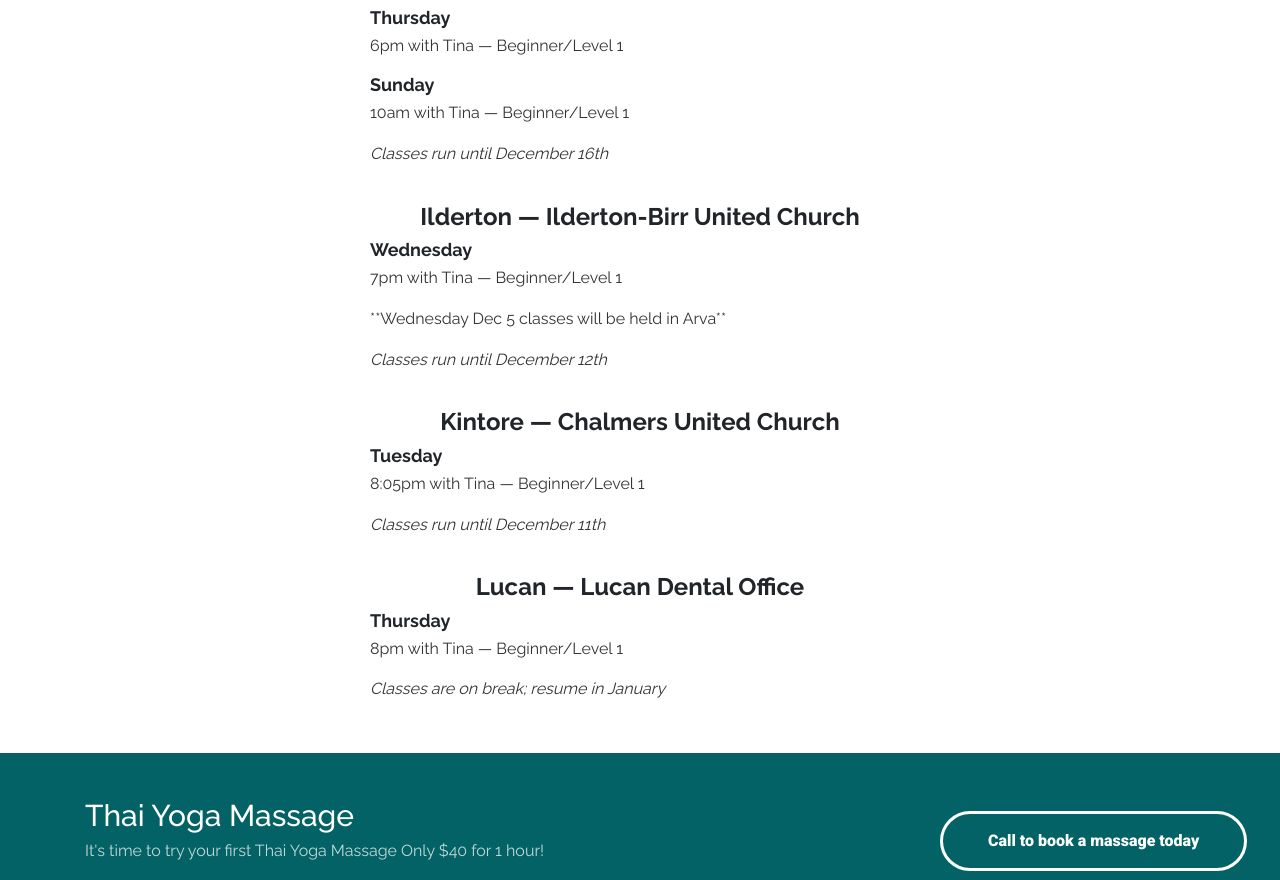
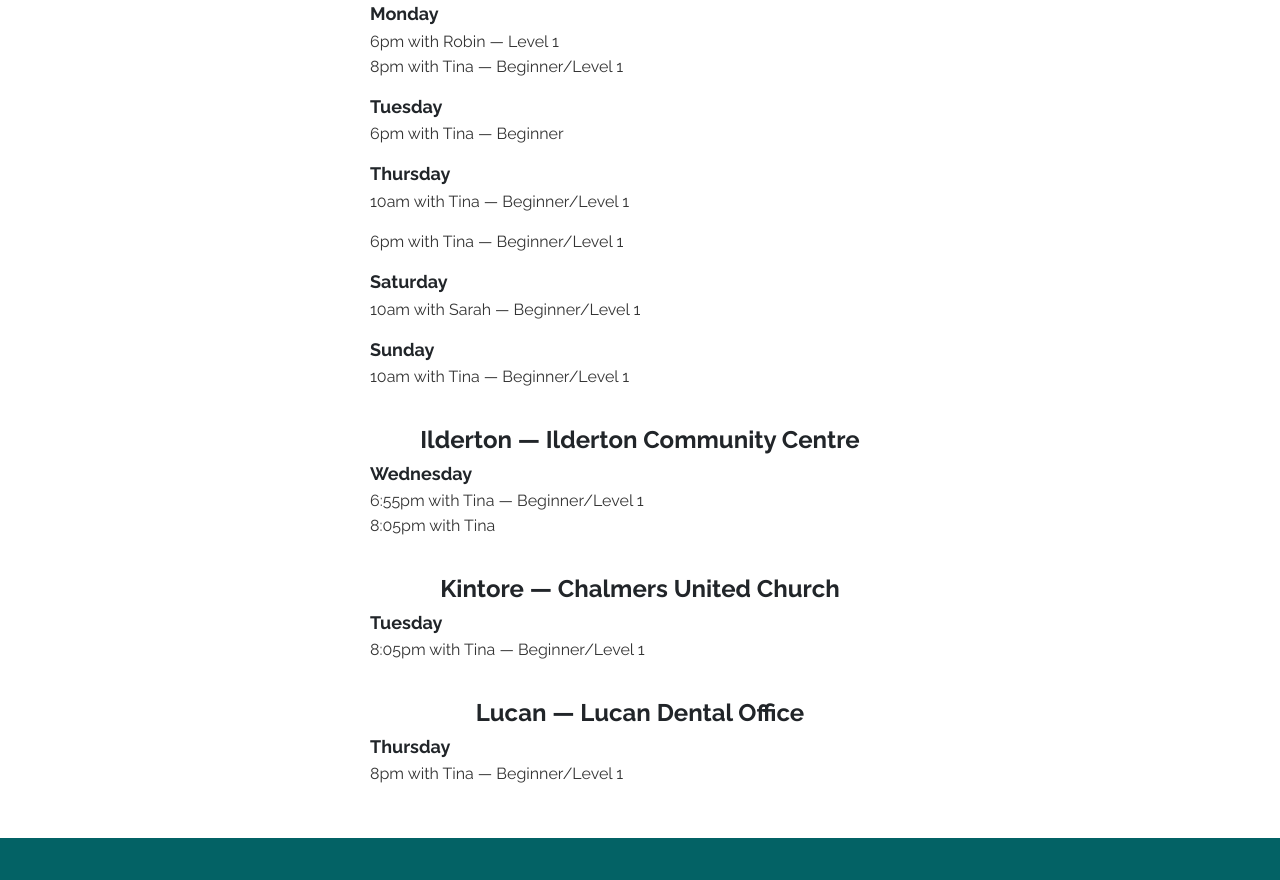
Before and after one commit to arawak/upwarddog-ca, a plain HTML site: page index.html in a window 1280 px wide. Shown: the part 2119-2999 px from the top of the page. Drawn offline with Linux system fonts and the light colour scheme.

Commit message:
updates from email blast

```diff
--- a/index.html
+++ b/index.html
@@ -109,6 +109,15 @@ Our Yoga classes are available just north of London Ontario. Classes are fun and
 help you to feel better, improve flexibility, create strength and manage stress. The
 teachers are supportive and all are welcome!
       </p>
+<p>
+Please join us for $5 classes </br>
+Fri Jan 4th - 5:30pm </br>
+Sat Jan 5th - 1pm &amp; 2:30pm </br>
+Sun Jan 6th - 10am &amp; 11:30am </br>
+</p>
+<p>
+<b>Regular classes will resume Monday, January 7th</b>
+</p>
       <p>
       Follow <a href="https://www.facebook.com/upwarddog.ca/">us on Facebook</a> or <a href="mailto:yoga@upwarddog.ca">email us</a> for information on workshops, special promotions and more.
       </p>
@@ -165,10 +174,12 @@ teachers are supportive and all are welcome!
             <h4>Tuesday</h4>
             <p>6pm with Tina &mdash; Beginner<br/>
             <h4>Thursday</h4>
-            <p>6pm with Tina &mdash; Beginner/Level 1<br/>
+            <p>10am with Tina &mdash; Beginner/Level 1<br/>
+            <p>6pm with Tina &mdash; Beginner/Level 1</p>
+            <h4>Saturday</h4>
+            <p>10am with Sarah &mdash; Beginner/Level 1</p>
             <h4>Sunday</h4>
             <p>10am with Tina &mdash; Beginner/Level 1</p>
-            <p class="font-italic">Classes run until December 16th</p>
         </div>
         <div class="col-3">
           <img alt="" src="img/none.jpg">
@@ -179,11 +190,11 @@ teachers are supportive and all are welcome!
         <div class="col-3">
         </div>
         <div class="col-6">
-          <h3 class="text-center compact">Ilderton &mdash; Ilderton-Birr United Church</h3>
+          <h3 class="text-center compact">Ilderton &mdash; Ilderton Community Centre</h3>
             <h4>Wednesday</h4>
-            <p>7pm with Tina &mdash; Beginner/Level 1</p>
-            <p>**Wednesday Dec 5 classes will be held in Arva**</p>
-            <p class="font-italic">Classes run until December 12th</p>
+            <p>6:55pm with Tina &mdash; Beginner/Level 1<br />
+8:05pm with Tina
+            </p>
         </div>
         <div class="col-3">
           <img alt="" src="img/none.jpg">
@@ -197,7 +208,6 @@ teachers are supportive and all are welcome!
           <h3 class="text-center compact">Kintore &mdash; Chalmers United Church</h3>
             <h4>Tuesday</h4>
             <p>8:05pm with Tina &mdash; Beginner/Level 1</p>
-            <p class="font-italic">Classes run until December 11th</p>
         </div>
         <div class="col-3">
           <img alt="" src="img/none.jpg">
@@ -211,7 +221,6 @@ teachers are supportive and all are welcome!
           <h3 class="text-center compact">Lucan &mdash; Lucan Dental Office</h3>
             <h4>Thursday</h4>
             <p>8pm with Tina &mdash; Beginner/Level 1<br/>
-            <p class="font-italic">Classes are on break; resume in January</p>
         </div>
         <div class="col-3">
           <img alt="" src="img/none.jpg">
```
